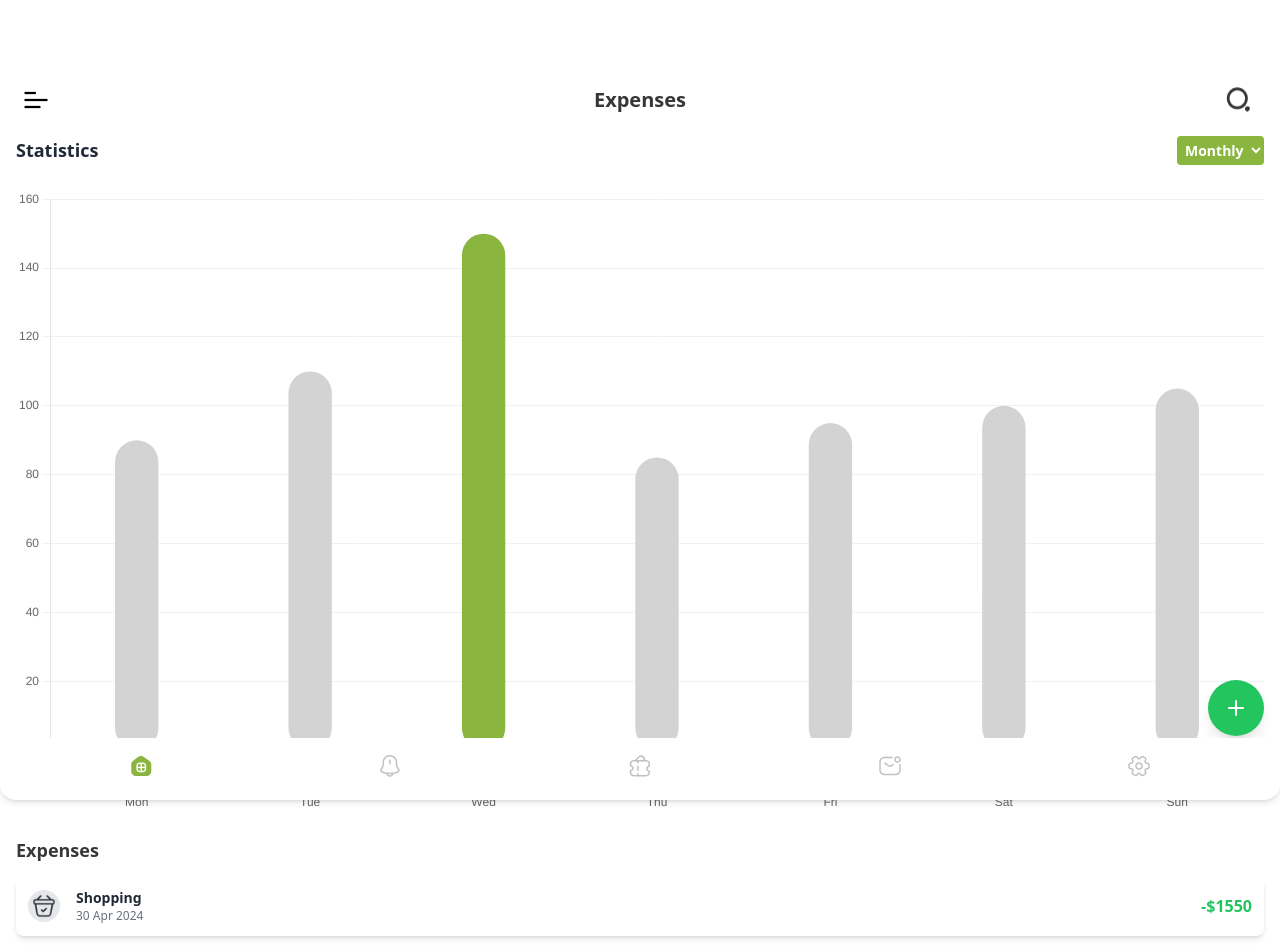
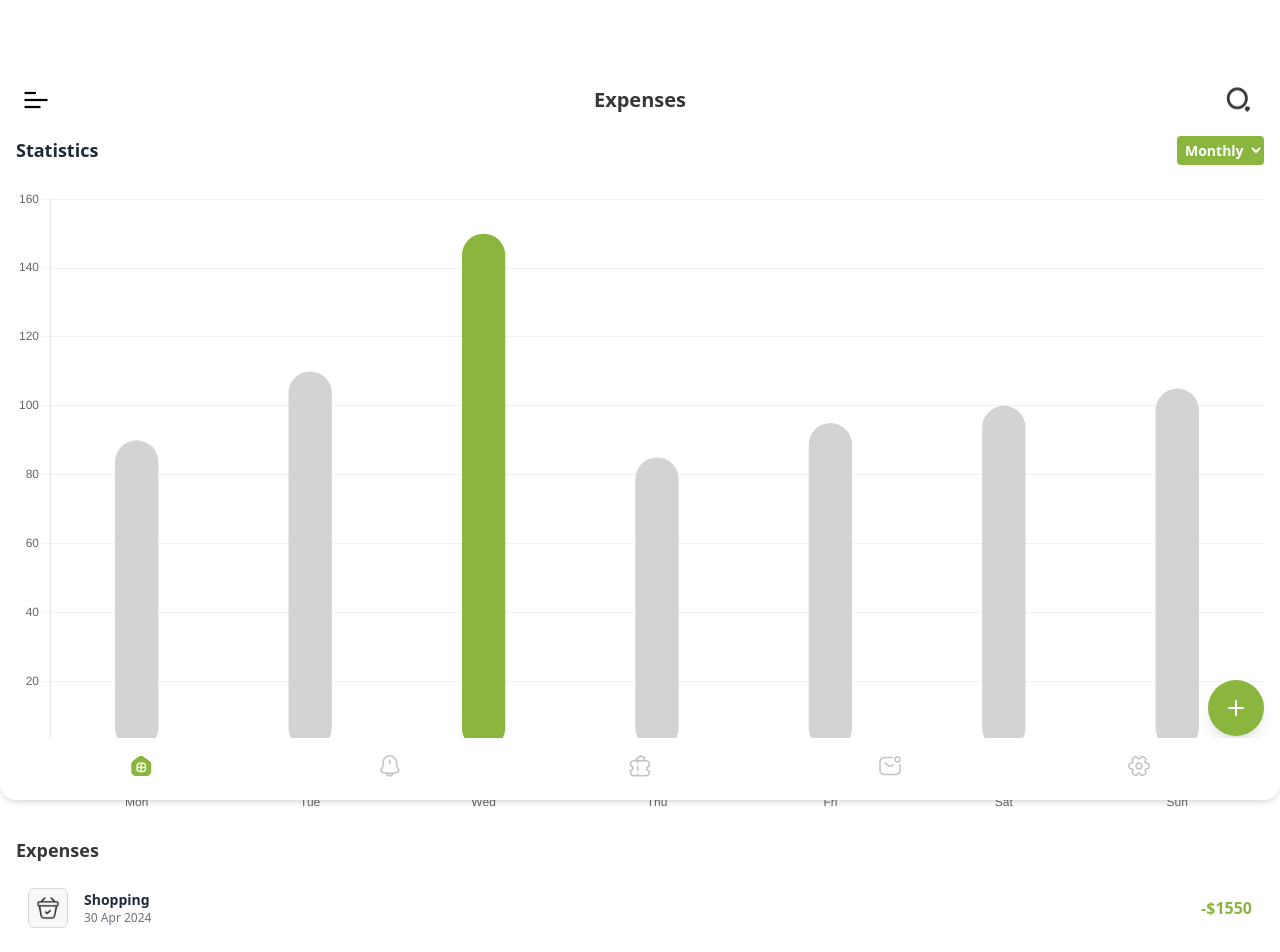
Before and after one commit to ASHRAFULEJAB/quad-app-pwa, a React (Create React App) app: page /expanses in a window 1280 px wide. Shown: the top 952 px of the page. Built offline with nearby package versions, Linux system fonts and the light colour scheme.

Commit message:
expanses section design completed

```diff
--- a/src/pages/expenses/Expenses.jsx
+++ b/src/pages/expenses/Expenses.jsx
@@ -6,6 +6,8 @@ import search from "../../assets/images/search-normal.png";
 import FooterNavigation from "../FooterNavigation";
 import StatisticsChart from "./StatisticsChart";
 import Shopping from "../../assets/images/bag-tick.png";
+import Monitor from "../../assets/images/monitor.png";
+import Food from "../../assets/images/food-dinner-svgrepo-com.png";
 
 const Expenses = () => {
   // Data for the bar chart
@@ -39,9 +41,9 @@ const Expenses = () => {
   //   };
   const iconMap = {
     shopping: Shopping,
-    // computer: ComputerIcon,
-    // food: FoodIcon,
-    // laptop: LaptopIcon,
+    computer: Monitor,
+    food: Food,
+    laptop: Monitor,
   };
 
   const expenses = [
@@ -72,7 +74,6 @@ const Expenses = () => {
     <>
       {" "}
       <div className="p-4 mb-20">
-        {/* Header Section */}
         <div className=" bg-tranparent  rounded-b-lg mt-16">
           {/* Top Section with Icons and Title */}
           <div className="flex items-center justify-between mb-4">
@@ -100,6 +101,7 @@ const Expenses = () => {
 
           {/* Search Bar */}
         </div>
+        {/* Header Section */}
 
         {/* Statistics Section */}
         <div className="mb-6">
@@ -125,10 +127,10 @@ const Expenses = () => {
           {expenses.map((expense, index) => (
             <div
               key={index}
-              className="flex justify-between items-center bg-white p-3 rounded-lg shadow-md"
+              className="flex justify-between items-center bg-white p-3 rounded-lg "
             >
               <div className="flex items-center space-x-4">
-                <div className="w-8 h-8 rounded-full bg-gray-200 flex items-center justify-center">
+                <div className="w-10 h-10 rounded-md bg-[#F8F8F8] border border-[#D9D9D9]  flex items-center justify-center">
                   <img
                     src={iconMap[expense.icon]}
                     alt={expense.label}
@@ -142,13 +144,13 @@ const Expenses = () => {
                   <p className="text-xs text-gray-500">{expense.date}</p>
                 </div>
               </div>
-              <p className="text-green-500 font-semibold">{expense.amount}</p>
+              <p className="text-[#8AB53E] font-semibold">{expense.amount}</p>
             </div>
           ))}
         </div>
 
         {/* Floating Action Button */}
-        <button className="fixed bottom-16 right-4 bg-green-500 p-4 rounded-full text-white shadow-lg">
+        <button className="fixed bottom-16 right-4 bg-[#8AB53E] p-4 rounded-full text-white shadow-lg">
           <FiPlus className="text-2xl" />
         </button>
       </div>
```
Also changed, not shown: 1 other file (tests, documents, lock files or other folders).
